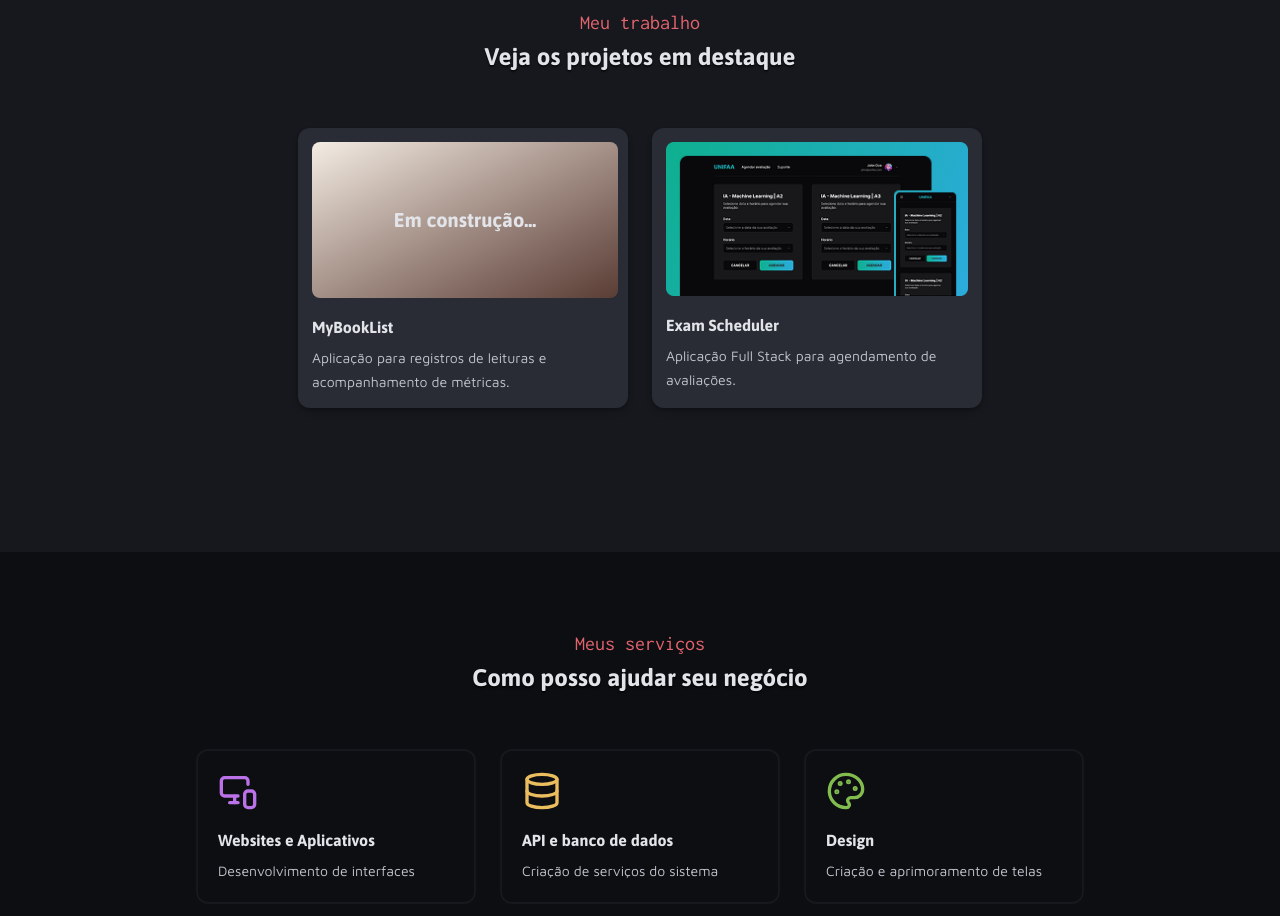
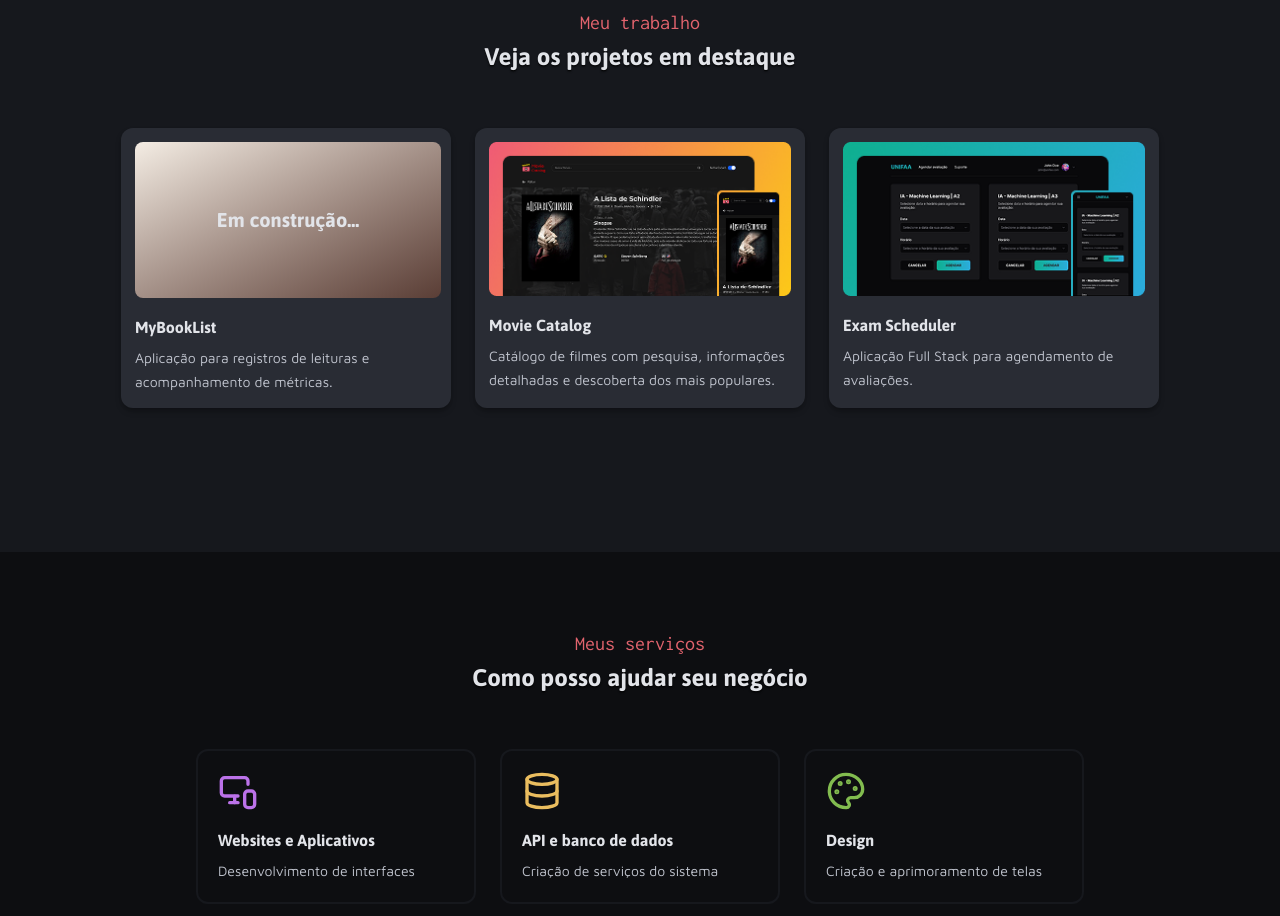
Before and after one commit to matheusc1/portfolio, a React (Vite) app: page /#/ in a window 1280 px wide. Shown: the part 1240-2156 px from the top of the page. Built offline with nearby package versions, Linux system fonts and the light colour scheme.

Commit message:
feat: add new project card for movie catalog

```diff
--- a/src/components/projects.tsx
+++ b/src/components/projects.tsx
@@ -41,6 +41,25 @@ export function Projects() {
           </NavLink>
 
           <NavLink
+            to="/movie-catalog"
+            className="w-[330px] h-[280px] bg-gray-400 border-2 border-transparent p-3 rounded-xl space-y-5 cursor-pointer shadow-md shadow-black/25 hover:border-gray-300"
+          >
+            <img
+              src={`${import.meta.env.BASE_URL}movie-catalog.png`}
+              alt="Exam Scheduler card"
+            />
+            <div className="space-y-2">
+              <p className="font-title leading-title text-gray-100">
+                Movie Catalog
+              </p>
+              <span className="text-sm leading-text text-gray-200">
+                Catálogo de filmes com pesquisa, informações detalhadas e
+                descoberta dos mais populares.
+              </span>
+            </div>
+          </NavLink>
+
+          <NavLink
             to="/exam-scheduler"
             className="w-[330px] h-[280px] bg-gray-400 border-2 border-transparent p-3 rounded-xl space-y-5 cursor-pointer shadow-md shadow-black/25 hover:border-gray-300"
           >
--- a/src/main.tsx
+++ b/src/main.tsx
@@ -5,6 +5,7 @@ import { App } from './app.tsx'
 import { createHashRouter, RouterProvider } from 'react-router'
 import { ExamScheduler } from './pages/exam-scheduler.tsx'
 import { MyBookList } from './pages/my-book-list.tsx'
+import { MovieCatalog } from './pages/movie-catalog.tsx'
 
 const router = createHashRouter([
   {
@@ -20,6 +21,10 @@ const router = createHashRouter([
     path: '/my-book-list',
     Component: MyBookList,
   },
+  {
+    path: '/movie-catalog',
+    Component: MovieCatalog,
+  },
 ])
 
 createRoot(document.getElementById('root')!).render(
--- /dev/null
+++ b/src/pages/movie-catalog.tsx
@@ -0,0 +1,9 @@
+export function MovieCatalog() {
+  return (
+    <div className="h-dvh bg-gray-500 flex items-center justify-center">
+      <h1 className="text-gray-100 font-title leading-title text-2xl text-shadow-sm/40">
+        Página em construção...
+      </h1>
+    </div>
+  )
+}
```
Also changed, not shown: public/movie-catalog.png (added).
